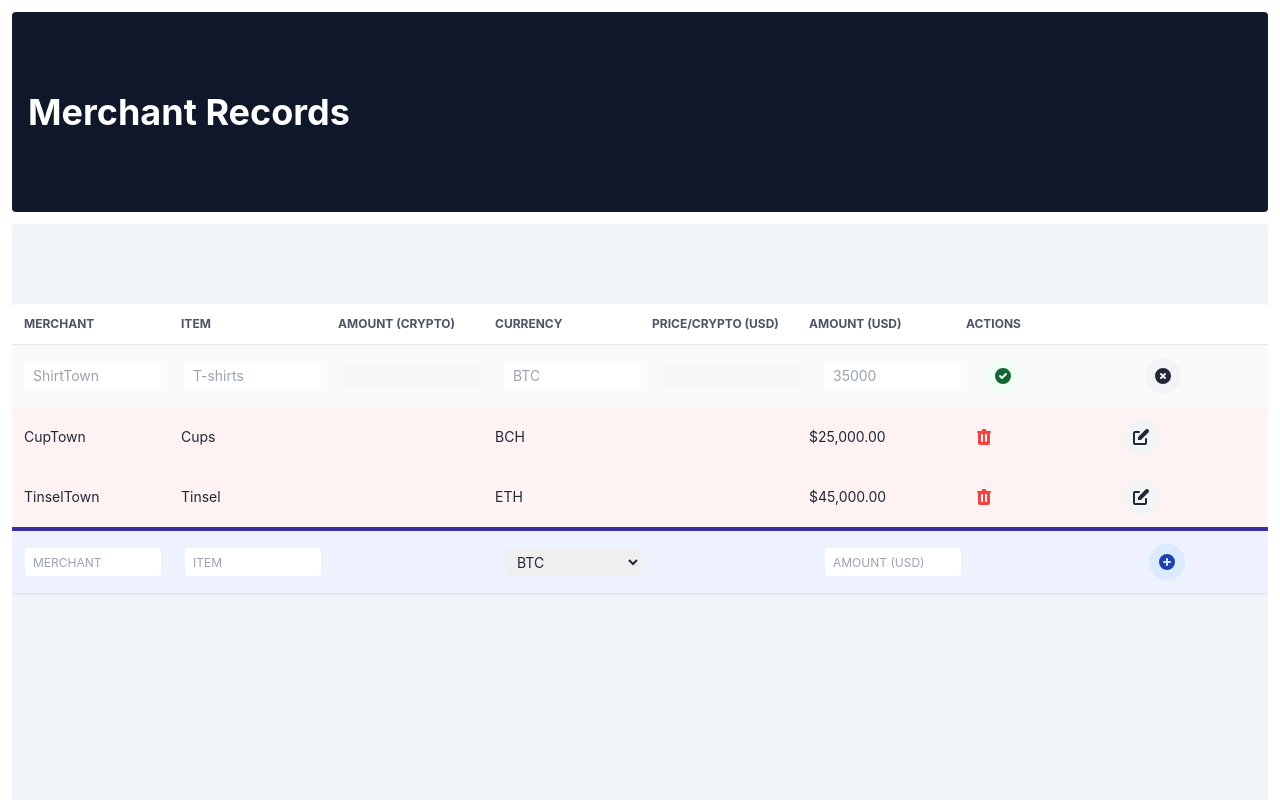
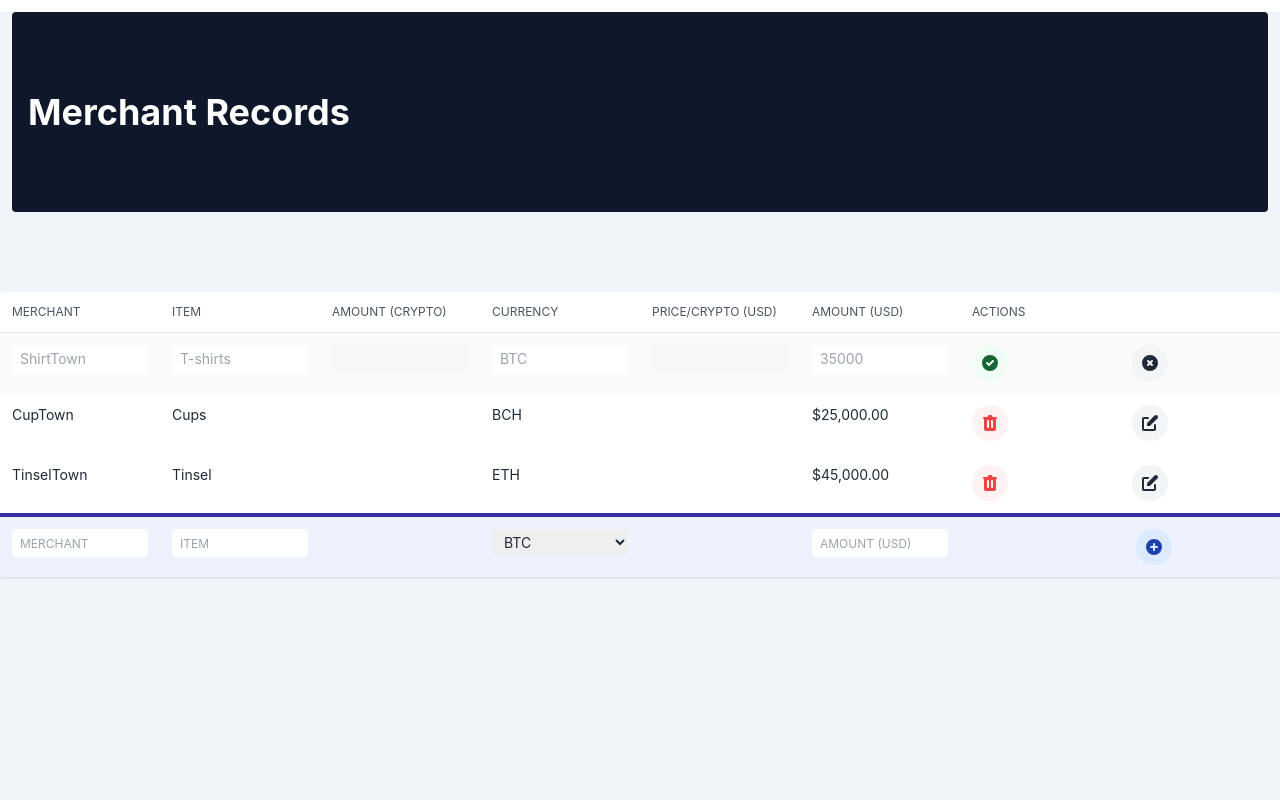
Before and after one commit to jshenk/crypto-converter, a React (Create React App) app: page / in a window 1280 px wide. Both pictures are taken after a click on the button 1141 px from the left and 375 px from the top of the page. Shown: the top 800 px of the page. Built offline with nearby package versions, Linux system fonts and the light colour scheme; no server answers.

Commit message:
Change layout from table to grid

```diff
--- a/src/App.tsx
+++ b/src/App.tsx
@@ -51,42 +51,39 @@ function App() {
   };
 
   return (
-    <div className="App">
+    <div className="App bg-slate-100 min-h-screen">
       <div className="bg-slate-900 rounded m-3">
         <div className="mx-auto max-w-7xl py-20 px-4 text-left">
           <h1 className="text-4xl font-bold text-white">Merchant Records</h1>
         </div>
       </div>
-      <div className="bg-slate-100 py-20 rounded m-3 min-h-screen overflow-x-auto">
-        <table className="table-fixed w-full mx-auto max-w-7xl bg-white p-3 rounded shadow ">
-          <thead className="text-left">
-            <tr>
-              <th className="text-xs uppercase text-gray-600 p-3 border-b">
+      <div className="w-full mx-auto max-w-7xl bg-white rounded shadow mt-20">
+        <div className={"grid grid-cols-8"}>
+          <div className="text-xs uppercase text-gray-600 p-3 border-b">
             Merchant
-              </th>
+          </div>
 
-              <th className="text-xs uppercase text-gray-600 p-3 border-b">
+          <div className="text-xs uppercase text-gray-600 p-3 border-b">
             Item
-              </th>
-              <th className="text-xs uppercase text-gray-600 p-3 border-b">
+          </div>
+          <div className="text-xs uppercase text-gray-600 p-3 border-b">
             Amount (Crypto)
-              </th>
-              <th className="text-xs uppercase text-gray-600 p-3 border-b">
+          </div>
+          <div className="text-xs uppercase text-gray-600 p-3 border-b">
             Currency
-              </th>
-              <th className="text-xs uppercase text-gray-600 p-3 border-b">
+          </div>
+          <div className="text-xs uppercase text-gray-600 p-3 border-b">
             Price/crypto (USD)
-              </th>
-              <th className="text-xs uppercase text-gray-600 p-3 border-b">
+          </div>
+          <div className="text-xs uppercase text-gray-600 p-3 border-b">
             Amount (USD)
-              </th>
-              <th className="text-xs uppercase text-gray-600 p-3 border-b">
+          </div>
+          <div className="text-xs uppercase text-gray-600 p-3 border-b">
             Actions
-              </th>
-              <th className="text-xs uppercase text-gray-600 p-3 border-b"></th>
-            </tr>
-          </thead>
-          <tbody>
+          </div>
+          <div className="text-xs uppercase text-gray-600 p-3 border-b"></div>
+        </div>
+        <div>
           {records &&
             records.map(
               ({
@@ -112,13 +109,10 @@ function App() {
                 );
               }
             )}
-            <tr className="bg-indigo-50 border-t-4 border-indigo-800">
-              <td colSpan={8}>
+          <div className="bg-indigo-50 border-t-4 border-indigo-800">
             <CreateRecordForm handleSubmit={handleSubmit} />
-              </td>
-            </tr>
-          </tbody>
-        </table>
+          </div>
+        </div>
       </div>
     </div>
   );
--- a/src/components/CreateRecordForm.tsx
+++ b/src/components/CreateRecordForm.tsx
@@ -4,8 +4,8 @@ interface CreateRecordFormProps {
 
 export const CreateRecordForm = ({ handleSubmit }: CreateRecordFormProps) => {
   return (
-    <form onSubmit={handleSubmit} className="flex items-center">
-      <td className={"p-3 text-sm text-gray-800 max-w-[160px]"}>
+    <form onSubmit={handleSubmit} className="grid grid-cols-8">
+      <div className={"p-3 text-sm text-gray-800 "}>
         <input
           type="text"
           name={"name"}
@@ -15,8 +15,8 @@ export const CreateRecordForm = ({ handleSubmit }: CreateRecordFormProps) => {
           }
           required
         />
-      </td>
-      <td className={"p-3 text-sm text-gray-800 max-w-[160px]"}>
+      </div>
+      <div className={"p-3 text-sm text-gray-800 "}>
         <input
           type="text"
           name={"item"}
@@ -25,19 +25,19 @@ export const CreateRecordForm = ({ handleSubmit }: CreateRecordFormProps) => {
             "w-full py-1 px-2 rounded placeholder:uppercase placeholder:text-xs"
           }
         />
-      </td>
-      <td className={"p-3 text-sm text-gray-800 max-w-[160px]"}>
+      </div>
+      <div className={"p-3 text-sm text-gray-800 "}>
         <input
           type="text"
           name={"amountInCrypto"}
           disabled
           className={"w-full py-1 px-2 rounded bg-indigo-50"}
         />
-      </td>
-      <td className={"p-3 text-sm text-gray-800 min-w-[160px]"}>
+      </div>
+      <div className={"p-3 text-sm text-gray-800"}>
         <select
           id="bitpay-crypto"
-          className="w-full py-1 px-2 rounded placeholder:uppercase placeholder:text-xs"
+          className="w-full py-1 px-2 rounded placeholder:uppercase placeholder:text-xs text-gray-800"
         >
           <option value="BTC">BTC</option>
           <option value="BCH">BCH</option>
@@ -48,17 +48,17 @@ export const CreateRecordForm = ({ handleSubmit }: CreateRecordFormProps) => {
           <option value="SHIB">SHIB</option>
           <option value="DOGE">DOGE</option>
         </select>
-      </td>
-      <td className={"p-3 text-sm text-gray-800 max-w-[160px]"}>
+      </div>
+      <div className={"p-3 text-sm text-gray-800 "}>
         <input
           type="text"
           name={"priceInCurrency"}
           disabled
           className={"w-full py-1 px-2 rounded bg-indigo-50"}
         />
-      </td>
+      </div>
 
-      <td className={"p-3 text-sm text-gray-800 max-w-[160px]"}>
+      <div className={"p-3 text-sm text-gray-800 "}>
         <input
           type="number"
           name={"amountInCurrency"}
@@ -68,9 +68,9 @@ export const CreateRecordForm = ({ handleSubmit }: CreateRecordFormProps) => {
           }
           required
         />
-      </td>
-      <td className={"min-w-[160px]"}></td>
-      <td className={"py-3 px-4 text-sm text-gray-800 max-w-[160px]"}>
+      </div>
+      <div className={""}></div>
+      <div className={"py-3 px-4 text-sm text-gray-800 "}>
         <button
           type={"submit"}
           className="text-blue-800 bg-blue-100 p-2 rounded-full"
@@ -88,7 +88,7 @@ export const CreateRecordForm = ({ handleSubmit }: CreateRecordFormProps) => {
             />
           </svg>
         </button>
-      </td>
+      </div>
     </form>
   );
 };
--- a/src/components/InlineRecordForm.tsx
+++ b/src/components/InlineRecordForm.tsx
@@ -22,57 +22,57 @@ export const InlineRecordForm = ({
         setViewState("display");
       }}
       id={id}
-      className="flex items-center"
+      className="grid grid-cols-8"
     >
-      <td className={"p-3 text-sm text-gray-800 min-w-[160px]"}>
+      <div className={"p-3 text-sm text-gray-800 "}>
         <input
           type="text"
           name={"name"}
           placeholder={name}
           className={"w-full py-1 px-2 rounded"}
         />
-      </td>
-      <td className={"p-3 text-sm text-gray-800 min-w-[160px]"}>
+      </div>
+      <div className={"p-3 text-sm text-gray-800 "}>
         <input
           type="text"
           name={"item"}
           placeholder={item}
           className={"w-full py-1 px-2 rounded"}
         />
-      </td>
-      <td className={"p-3 text-sm text-gray-800 min-w-[160px]"}>
+      </div>
+      <div className={"p-3 text-sm text-gray-800 "}>
         <input
           type="text"
           name={"amountInCrypto"}
           disabled
           className={"w-full py-1 px-2 rounded"}
         />
-      </td>
-      <td className={"p-3 text-sm text-gray-800 min-w-[160px]"}>
+      </div>
+      <div className={"p-3 text-sm text-gray-800 "}>
         <input
           type="text"
           name={"currency"}
           placeholder={cryptoCurrencyForPayment}
           className={"w-full py-1 px-2 rounded"}
         />
-      </td>
-      <td className={"p-3 text-sm text-gray-800 min-w-[160px]"}>
+      </div>
+      <div className={"p-3 text-sm text-gray-800 "}>
         <input
           type="text"
           name={"priceInCurrency"}
           disabled
           className={"w-full py-1 px-2 rounded"}
         />
-      </td>
-      <td className={"p-3 text-sm text-gray-800 min-w-[160px]"}>
+      </div>
+      <div className={"p-3 text-sm text-gray-800 "}>
         <input
           type="number"
           name={"amountInCurrency"}
           placeholder={amountInvoicedAsCurrency.toString()}
           className={"w-full py-1 px-2 rounded"}
         />
-      </td>
-      <td className={"p-3 text-sm text-gray-800 min-w-[160px]"}>
+      </div>
+      <div className={"p-3 text-sm text-gray-800 "}>
         <button
           type={"submit"}
           className="text-green-800 bg-green-50 p-2 rounded-full"
@@ -90,8 +90,8 @@ export const InlineRecordForm = ({
             />
           </svg>
         </button>
-      </td>
-      <td className={"p-3 text-sm text-gray-800 min-w-[160px]"}>
+      </div>
+      <div className={"p-3 text-sm text-gray-800 "}>
         <button
           type={"button"}
           className={"p-2 text-gray-800 bg-gray-100 rounded-full"}
@@ -110,7 +110,7 @@ export const InlineRecordForm = ({
             />
           </svg>
         </button>
-      </td>
+      </div>
     </form>
   );
 };
--- a/src/components/Record.tsx
+++ b/src/components/Record.tsx
@@ -26,32 +26,31 @@ export const Record = ({
     cryptoCurrencyForPayment,
     currencyCode
   );
-  console.log("currencyExchnageRate", currencyExchnageRate);
 
   return (
-    <tr className={currencyExchnageRate === null ? "bg-red-50" : ""}>
+    <div>
       {viewState === "display" && (
-        <>
-          <td className={"p-3 text-sm text-gray-800"}>{name}</td>
-          <td className={"p-3 text-sm text-gray-800"}>{item}</td>
-          <td className={"p-3 text-sm text-gray-800"}>
+        <div className="grid grid-cols-8">
+          <div className={"p-3 text-sm text-gray-800"}>{name}</div>
+          <div className={"p-3 text-sm text-gray-800"}>{item}</div>
+          <div className={"p-3 text-sm text-gray-800"}>
             {currencyExchnageRate &&
               amountDueInCrypto(
                 amountInvoicedAsCurrency,
                 currencyExchnageRate.rate
               )}
-          </td>
-          <td className={"p-3 text-sm text-gray-800"}>
+          </div>
+          <div className={"p-3 text-sm text-gray-800"}>
             {cryptoCurrencyForPayment}
-          </td>
-          <td className={"p-3 text-sm text-gray-800"}>
+          </div>
+          <div className={"p-3 text-sm text-gray-800"}>
             {currencyExchnageRate &&
               currencyFormatter(currencyCode, currencyExchnageRate.rate)}
-          </td>
-          <td className={"p-3 text-sm text-gray-800"}>
+          </div>
+          <div className={"p-3 text-sm text-gray-800"}>
             {currencyFormatter(currencyCode, amountInvoicedAsCurrency)}
-          </td>
-          <td className={"p-3 text-sm text-gray-800"}>
+          </div>
+          <div className={"p-3 text-sm text-gray-800"}>
             <button
               type={"button"}
               className={"p-2 text-red-500 bg-red-50 rounded-full"}
@@ -70,8 +69,8 @@ export const Record = ({
                 />
               </svg>
             </button>
-          </td>
-          <td className={"p-3"}>
+          </div>
+          <div className={"p-3"}>
             <button
               type={"button"}
               className={"p-2 text-gray-800 bg-gray-100 rounded-full"}
@@ -91,12 +90,11 @@ export const Record = ({
                 />
               </svg>
             </button>
-          </td>
-        </>
+          </div>
+        </div>
       )}
       {viewState === "edit" && (
-        <tr className="bg-neutral-50">
-          <td colSpan={8}>
+        <div className="bg-neutral-50">
           <InlineRecordForm
             id={id}
             setViewState={setViewState}
@@ -107,9 +105,8 @@ export const Record = ({
             amountInvoicedAsCurrency={amountInvoicedAsCurrency}
             currencyCode={currencyCode}
           />
-          </td>
-        </tr>
+        </div>
       )}
-    </tr>
+    </div>
   );
 };
```
Lines whose indentation alone changed are shown as unchanged.
